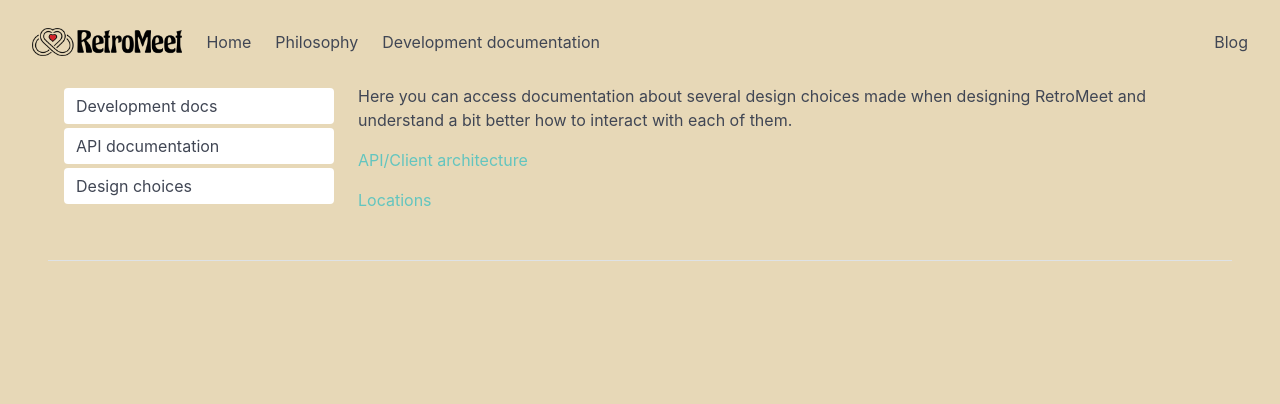
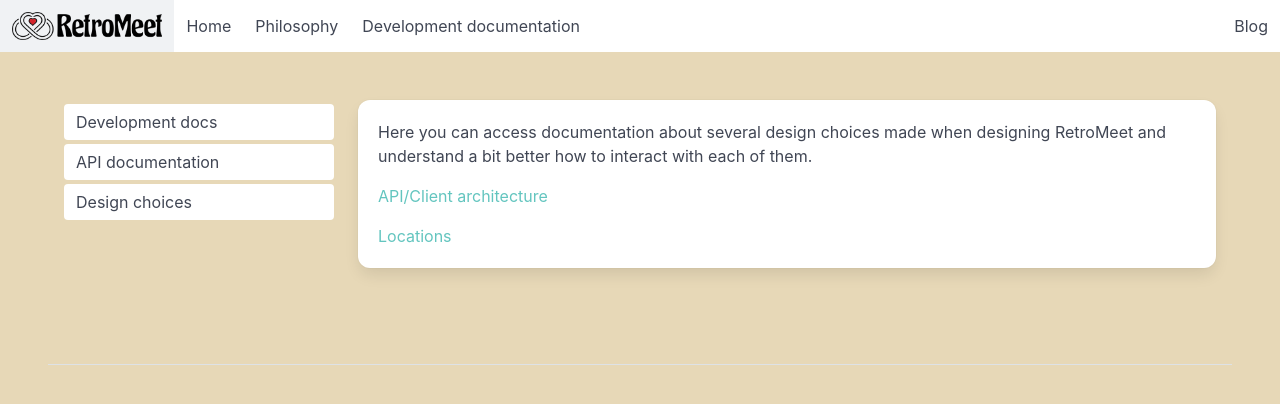
Before and after one commit to retromeet/landing, a Jekyll site: the page built from _dev_docs/design_choices.md, in a window 1280 px wide. Shown: the top 404 px of the page. Built offline with Jekyll 4.4.1, drawn with Linux system fonts in a browser that asks for light colours; a style sheet for code colours, icons or effects is not loaded.

Commit message:
Improve header, color scheme

```diff
--- a/_includes/header.html
+++ b/_includes/header.html
@@ -1,5 +1,4 @@
-<nav class="navbar py-4">
-  <div class="container is-fluid">
+<nav class="navbar">
   <div class="navbar-brand">
     <a class="navbar-item" href="/">
       <img class="image" src="{{ "/assets/images/retromeet_long.png" | relative_url }}" alt="" height="128px">
@@ -28,5 +27,4 @@
       </a>
     </div>
   </div>
-  </div>
 </nav>
--- a/_layouts/base_blog.html
+++ b/_layouts/base_blog.html
@@ -31,7 +31,7 @@
     <main class="page-content" aria-label="Content">
       {% unless page.hide_hero %}
       <section
-          class="hero {% if page.hero_height %} {{ page.hero_height }} {% else %} is-medium {% endif %} is-bold is-primary"
+          class="hero {% if page.hero_height %} {{ page.hero_height }} {% else %} is-medium {% endif %} is-light"
           {% if page.hero_image %}
               style="background: url('{{ page.hero_image }}') no-repeat center center; background-size: cover;"
           {% endif %}
--- a/_layouts/development_wiki.html
+++ b/_layouts/development_wiki.html
@@ -28,6 +28,7 @@
 
     {%- include header.html -%}
 
+    <div class='section'>
       <div class='container'>
         <div class='columns'>
           <div class='column is-3'>
@@ -47,8 +48,11 @@
             </aside>
           </div>
           <div class='column is-9'>
+            <div class="box">
               <div class="content">
                 {{ content }}
+              </div>
+            </div>
           </div>
         </div>
       </div>
--- a/assets/css/style.css
+++ b/assets/css/style.css
@@ -1,15 +1,15 @@
 @import "https://cdn.jsdelivr.net/npm/bulma@1.0.1/css/bulma.min.css";
 
 :root {
-  --bulma-primary-h: 31deg;
-  --bulma-primary-s: 84%;
-  --bulma-primary-l: 53%;
+  --bulma-primary-h: 198deg;
+  --bulma-primary-s: 100%;
+  --bulma-primary-l: 87%;
   --bulma-link-h: 176deg;
   --bulma-link-s: 46%;
   --bulma-link-l: 59%;
-  --bulma-info-h: 16deg;
-  --bulma-info-s: 88%;
-  --bulma-info-l: 56%;
+  --bulma-info-h: 139deg;
+  --bulma-info-s: 65%;
+  --bulma-info-l: 48%;
   --bulma-success-h: 58deg;
   --bulma-success-s: 65%;
   --bulma-success-l: 48%;
@@ -19,6 +19,3 @@
   --bulma-body-background-color: #E7D8B7;
   --bulma-skeleton-background: #E7D8B7;
 }
-.navbar {
-  --bulma-navbar-background-color: #E7D8B7;
-}
```
Lines whose indentation alone changed are shown as unchanged.
